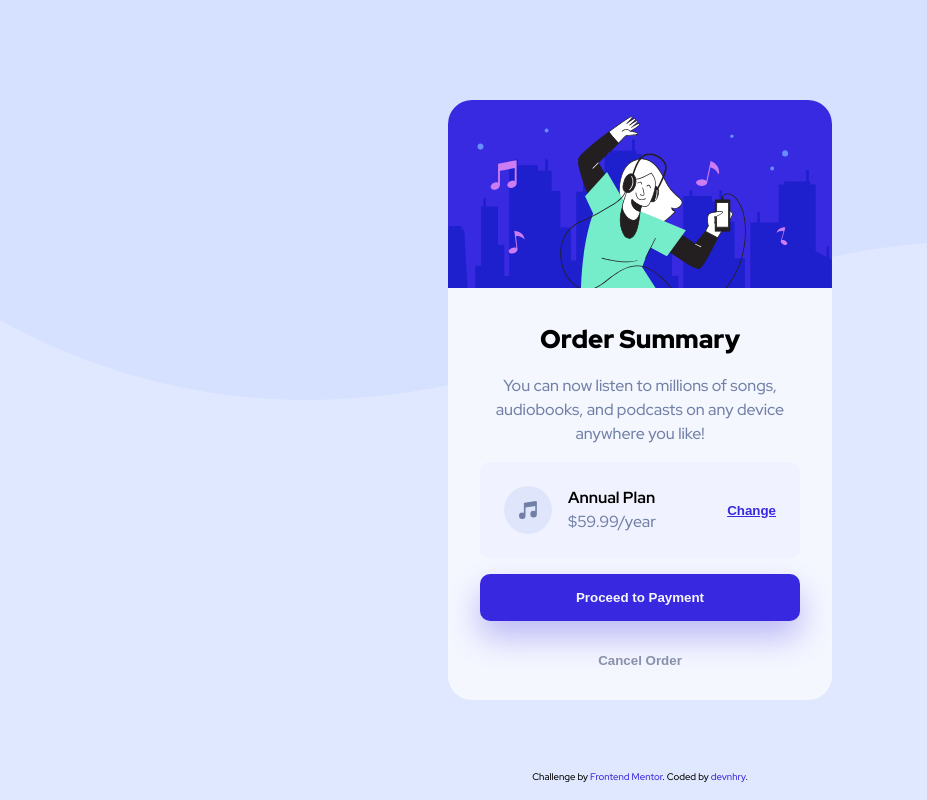
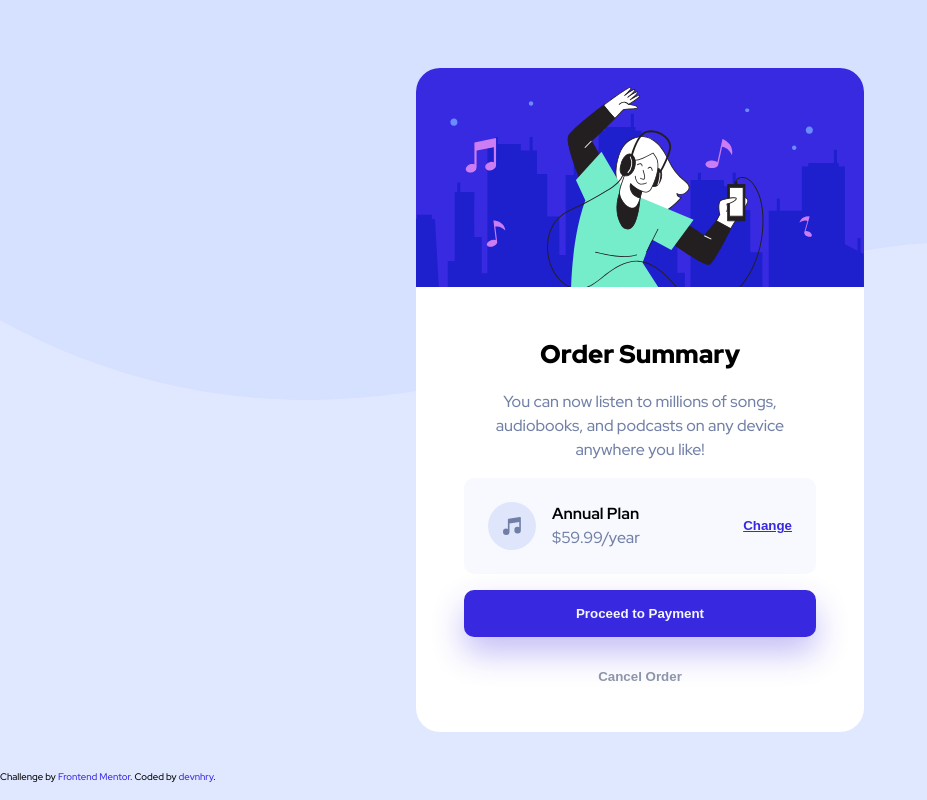
Before and after one commit to devhnry/order-summary-component, a website built with Vite: page index.html in a window 1280 px wide. Shown: the whole page, without its empty margins (0-927 px from the left). Built offline with nearby package versions, Linux system fonts and the light colour scheme.

Commit message:
🎨 Updated index.html & SCSS File

```diff
--- a/assets/sass/base/_utilities.scss
+++ b/assets/sass/base/_utilities.scss
@@ -21,6 +21,7 @@
     &-accent-1{ background: hsl(225, 100%, 94%);}
     &-accent-2{ background: hsl(245, 75%, 52%) }
     &-neutral-200 { background: hsl(225, 100%, 98%);}
+    &-neutral-100 { background: hsl(225, 100%, 100%);}
 }
 
 .br-large{ border-radius: 1.5rem; }
--- a/assets/sass/main.scss
+++ b/assets/sass/main.scss
@@ -8,6 +8,13 @@ body{
     font-family: $ff-default;
     font-size: $fs-default;
     font-weight: $fw-regular;
+    // display: grid;
+    // min-height: 100vh;
+    // place-items: center;
+    // position: relative;
+}
+
+main{
     display: grid;
     min-height: 100vh;
     place-items: center;
@@ -30,7 +37,7 @@ p{
 .card{
     position: absolute;
     margin: 1.5rem;
-    max-width: 24rem;
+    max-width: 28rem;
     overflow: hidden;
 
     &__title{
--- a/index.html
+++ b/index.html
@@ -17,15 +17,17 @@
 </head>
 <body class="bg-accent-1">
 
+  <main>
+
     <picture>
       <source class="bg__pattern" srcset="./assets/img/pattern-background-desktop.svg" media="(min-width: 600px)">
       <img class="bg-pattern" src="./assets/img/pattern-background-mobile.svg" alt="">
     </picture>
 
-    <div class="card bg-neutral-200 br-large">
+    <div class="card bg-neutral-100 br-large">
       <img class="card__img" src="./assets/img/illustration-hero.svg" alt="">
 
-      <div class="card__details padding-32 text-align-center grid-column">
+      <div class="card__details padding-48 text-align-center grid-column">
         <h1 class="card__title">Order Summary</h1>
         <p>You can now listen to millions of songs, audiobooks, and podcasts on any device anywhere you like!</p>
 
@@ -43,6 +45,8 @@
       </div>
     </div>
 
+  </main>
+
   <footer class="footer text-align-center">
     Challenge by <a class="footer__link text-neutral-400" href="https://www.frontendmentor.io/challenges/order-summary-component-QlPmajDUj/hub" target="blank">Frontend Mentor</a>. Coded by <a class="footer__link" href="https://github.com/devhnry">devnhry</a>.
   </footer>
```
Also changed, not shown: assets/css/style.css.
